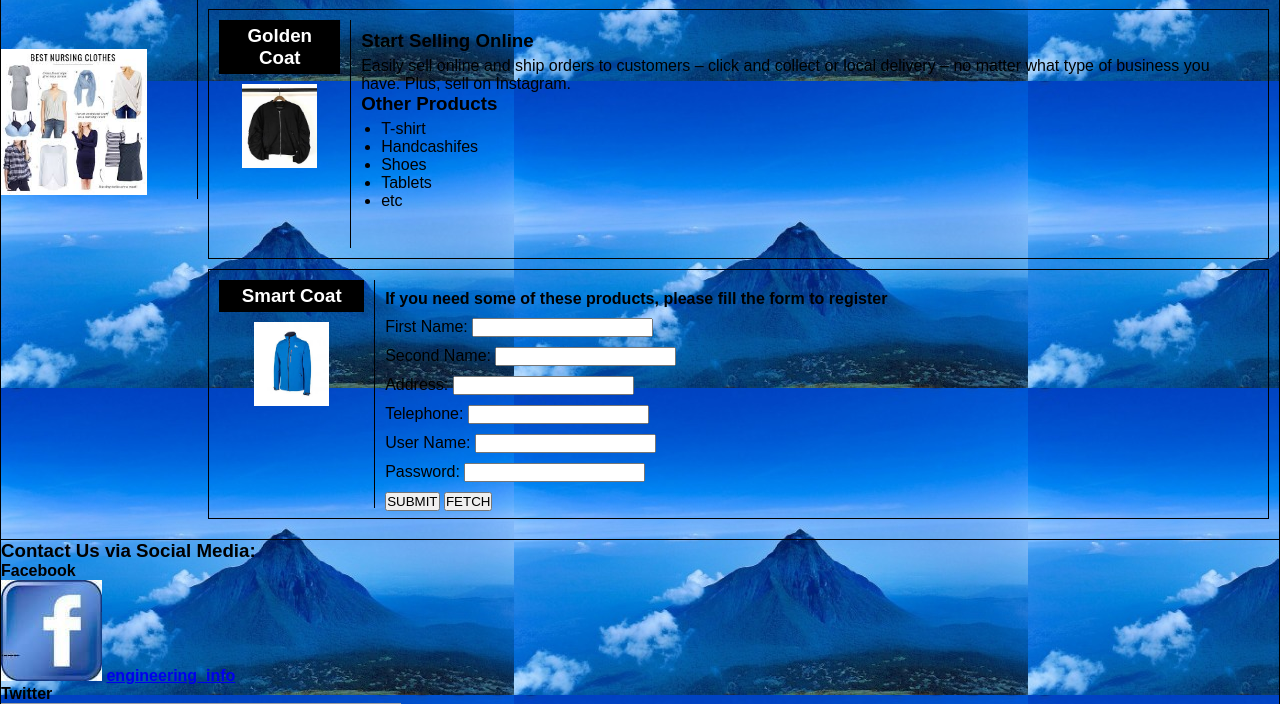
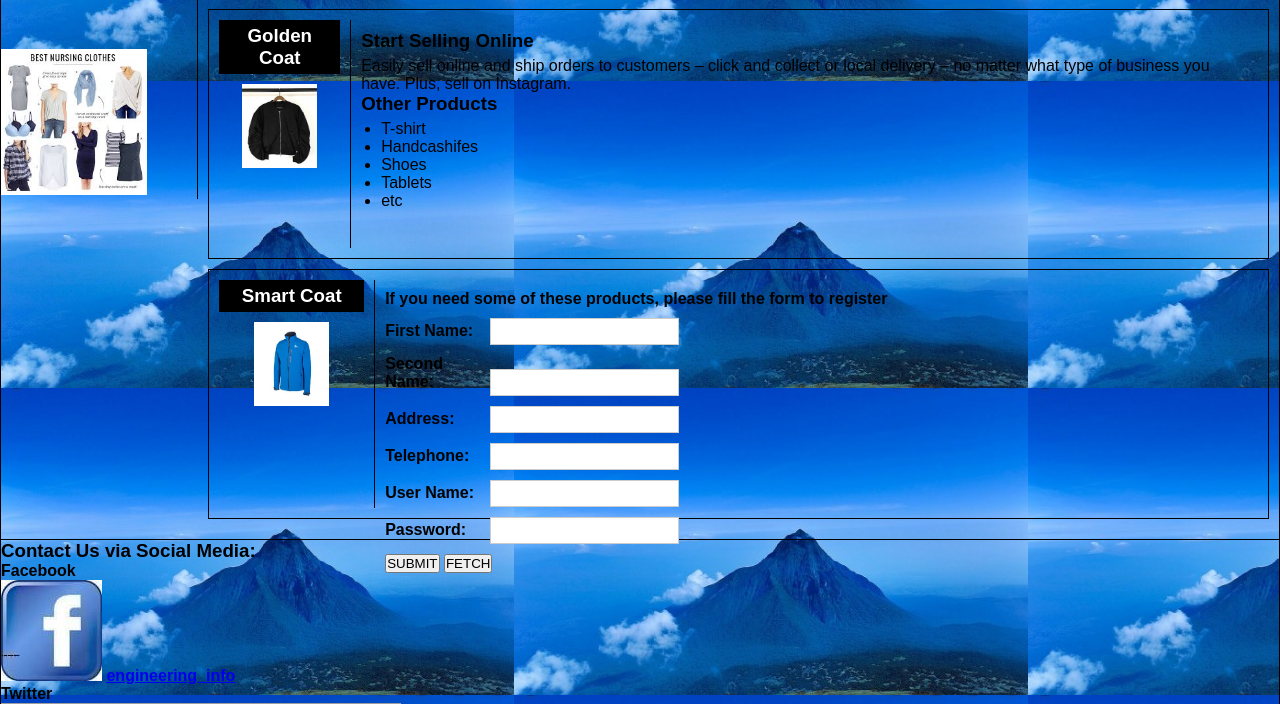
Before and after one commit to pac-cee/html-css-basics, a PHP site: page /index1.html in a window 1280 px wide. Shown: the part 226-930 px from the top of the page. Run offline with PHP 8.4, Linux system fonts and the light colour scheme; grey boxes are pictures that could not be loaded.

Commit message:
Prjct2: continue shop.css

```diff
--- a/prjct2/shop.css
+++ b/prjct2/shop.css
@@ -131,3 +131,21 @@ body {
 
 .registration-form .form-group {
     margin-bottom: 10px;
+}
+
+.registration-form label {
+    display: inline-block;
+    width: 100px;
+    font-weight: bold;
+}
+
+.registration-form input[type="text"],
+.registration-form input[type="number"],
+.registration-form input[type="password"] {
+    padding: 5px;
+    border: 1px solid #ccc;
+}
+
+.form-buttons {
+    margin-top: 10px;
+}
```
